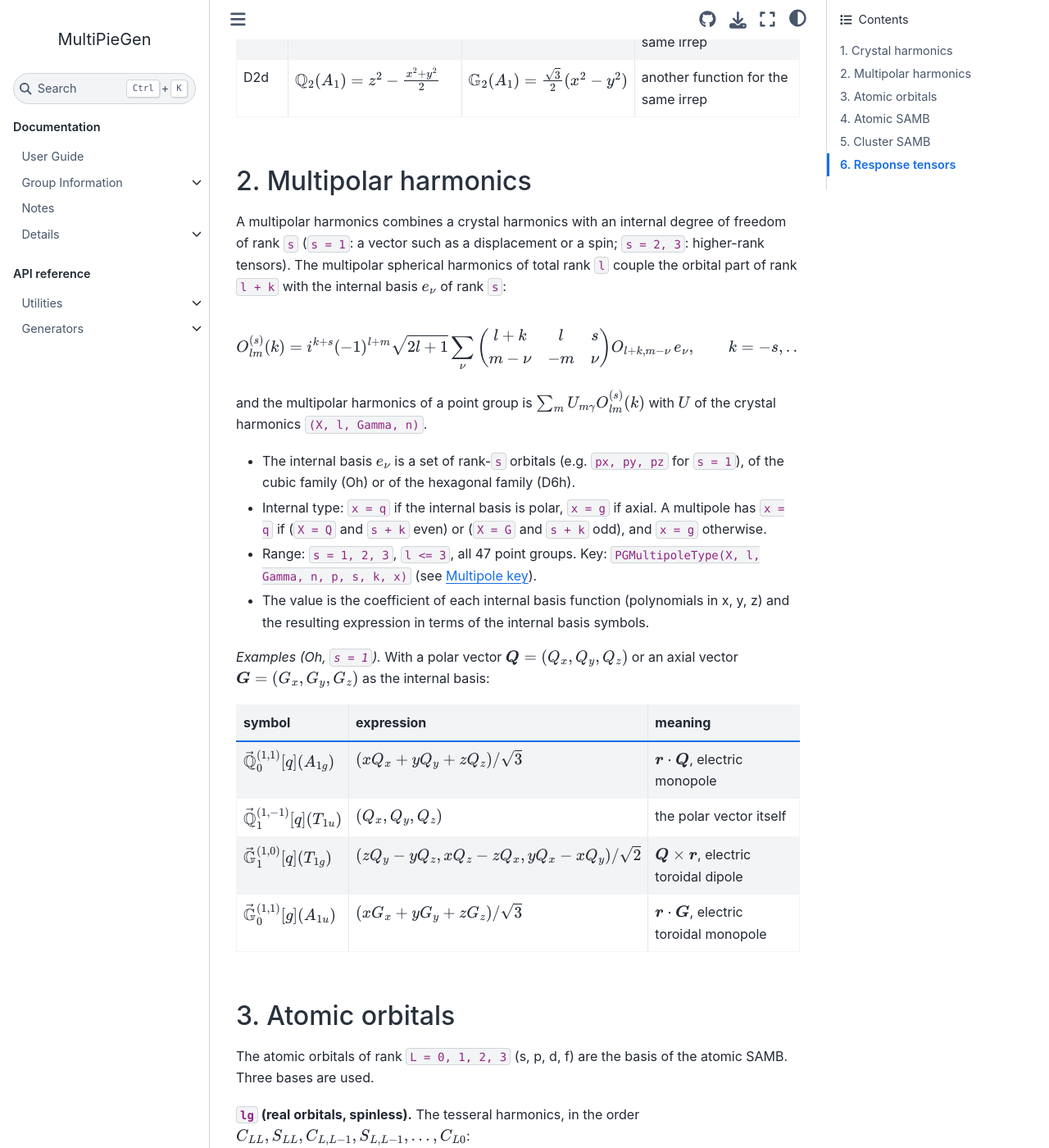
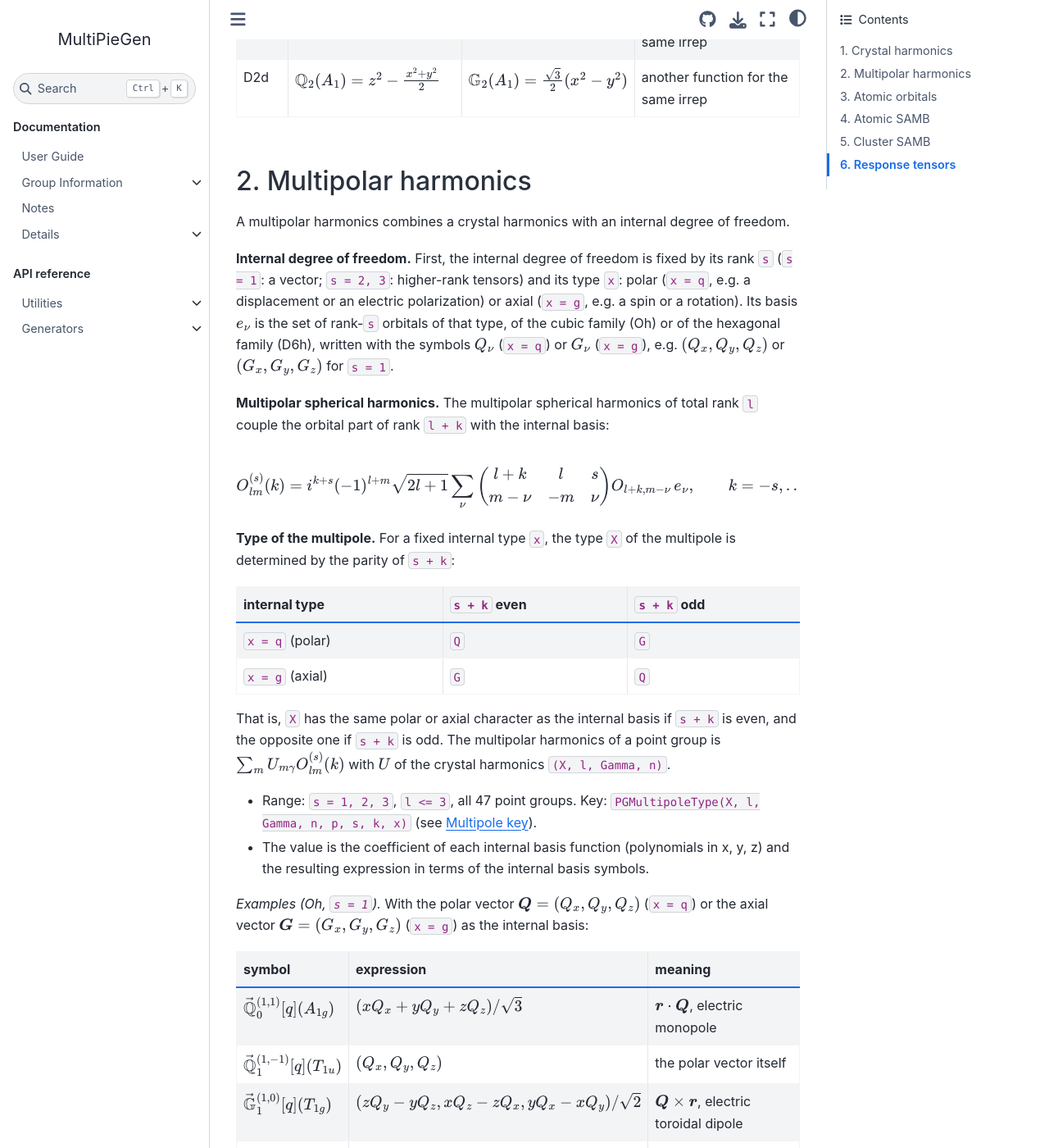
Before and after one commit to CMT-MU/MultiPieGen, a Jupyter Book: the page built from docs/src/guide/definitions.md, in a window 1280 px wide and 1400 px high, scrolled down 2321 px. Shown: the whole window at 82% size. Built offline with Jupyter Book 1.0.4 settings and Sphinx 7.4.7 and the Sphinx Book theme 1.1.4, drawn with Linux system fonts in a browser that asks for light colours.

Commit message:
Describe the multipolar harmonics with the internal type fixed first
As for the atomic multipoles, first fix the internal degree of freedom by
its rank s and type x (polar x = q, e.g. a displacement; axial x = g, e.g.
a spin), with the basis symbols Q_nu or G_nu. The type X of the multipole
is then determined by x and the parity of s + k: the same polar/axial
character as the internal basis if s + k is even, the opposite one if
odd (table added). Checked for all 14,302 keys of
multipolar_harmonics.pkl.

Co-Authored-By: Claude Opus 5.5 <noreply@anthropic.com>

```diff
--- a/docs/src/guide/definitions.md
+++ b/docs/src/guide/definitions.md
@@ -81,9 +81,16 @@ between `Q` and `G`). So, for the same `(l, Gamma, n)`, the functions of `Q` and
 
 ## 2. Multipolar harmonics
 
-A multipolar harmonics combines a crystal harmonics with an internal degree of freedom of rank `s` (`s = 1`: a
-vector such as a displacement or a spin; `s = 2, 3`: higher-rank tensors). The multipolar spherical harmonics of
-total rank `l` couple the orbital part of rank `l + k` with the internal basis $e_\nu$ of rank `s`:
+A multipolar harmonics combines a crystal harmonics with an internal degree of freedom.
+
+**Internal degree of freedom.** First, the internal degree of freedom is fixed by its rank `s` (`s = 1`: a vector;
+`s = 2, 3`: higher-rank tensors) and its type `x`: polar (`x = q`, e.g. a displacement or an electric polarization)
+or axial (`x = g`, e.g. a spin or a rotation). Its basis $e_\nu$ is the set of rank-`s` orbitals of that type, of the
+cubic family (Oh) or of the hexagonal family (D6h), written with the symbols $Q_\nu$ (`x = q`) or $G_\nu$ (`x = g`),
+e.g. $(Q_x, Q_y, Q_z)$ or $(G_x, G_y, G_z)$ for `s = 1`.
+
+**Multipolar spherical harmonics.** The multipolar spherical harmonics of total rank `l` couple the orbital part of
+rank `l + k` with the internal basis:
 
 $$
 O_{lm}^{(s)}(k) = i^{k+s} (-1)^{l+m} \sqrt{2l+1} \sum_{\nu}
@@ -91,20 +98,25 @@ O_{lm}^{(s)}(k) = i^{k+s} (-1)^{l+m} \sqrt{2l+1} \sum_{\nu}
 \qquad k = -s, \dots, s,
 $$
 
-and the multipolar harmonics of a point group is $\sum_m U_{m\gamma} O_{lm}^{(s)}(k)$ with $U$ of the
+**Type of the multipole.** For a fixed internal type `x`, the type `X` of the multipole is determined by the parity
+of `s + k`:
+
+| internal type | `s + k` even | `s + k` odd |
+|---|---|---|
+| `x = q` (polar) | `Q` | `G` |
+| `x = g` (axial) | `G` | `Q` |
+
+That is, `X` has the same polar or axial character as the internal basis if `s + k` is even, and the opposite one if
+`s + k` is odd. The multipolar harmonics of a point group is $\sum_m U_{m\gamma} O_{lm}^{(s)}(k)$ with $U$ of the
 crystal harmonics `(X, l, Gamma, n)`.
 
-- The internal basis $e_\nu$ is a set of rank-`s` orbitals (e.g. `px, py, pz` for `s = 1`), of the cubic family
-  (Oh) or of the hexagonal family (D6h).
-- Internal type: `x = q` if the internal basis is polar, `x = g` if axial. A multipole has `x = q` if
-  (`X = Q` and `s + k` even) or (`X = G` and `s + k` odd), and `x = g` otherwise.
 - Range: `s = 1, 2, 3`, `l <= 3`, all 47 point groups. Key: `PGMultipoleType(X, l, Gamma, n, p, s, k, x)` (see
   [Multipole key](multipole_key.md)).
 - The value is the coefficient of each internal basis function (polynomials in x, y, z) and the resulting expression
   in terms of the internal basis symbols.
 
-*Examples (Oh, `s = 1`).* With a polar vector $\boldsymbol{Q} = (Q_x, Q_y, Q_z)$ or an axial vector
-$\boldsymbol{G} = (G_x, G_y, G_z)$ as the internal basis:
+*Examples (Oh, `s = 1`).* With the polar vector $\boldsymbol{Q} = (Q_x, Q_y, Q_z)$ (`x = q`) or the axial vector
+$\boldsymbol{G} = (G_x, G_y, G_z)$ (`x = g`) as the internal basis:
 
 | symbol | expression | meaning |
 |---|---|---|
```
Also changed, not shown: docs/src/guide/definitions_ja.md (+14 -5 lines).
